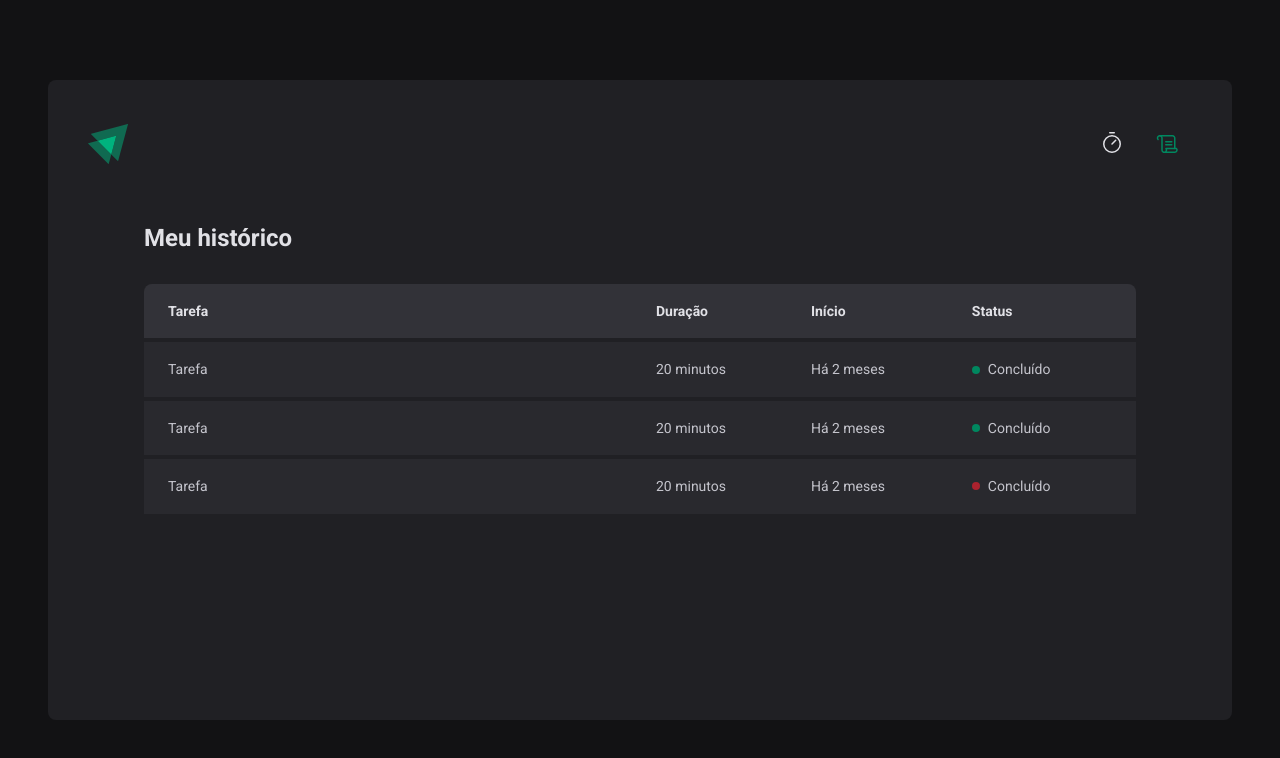
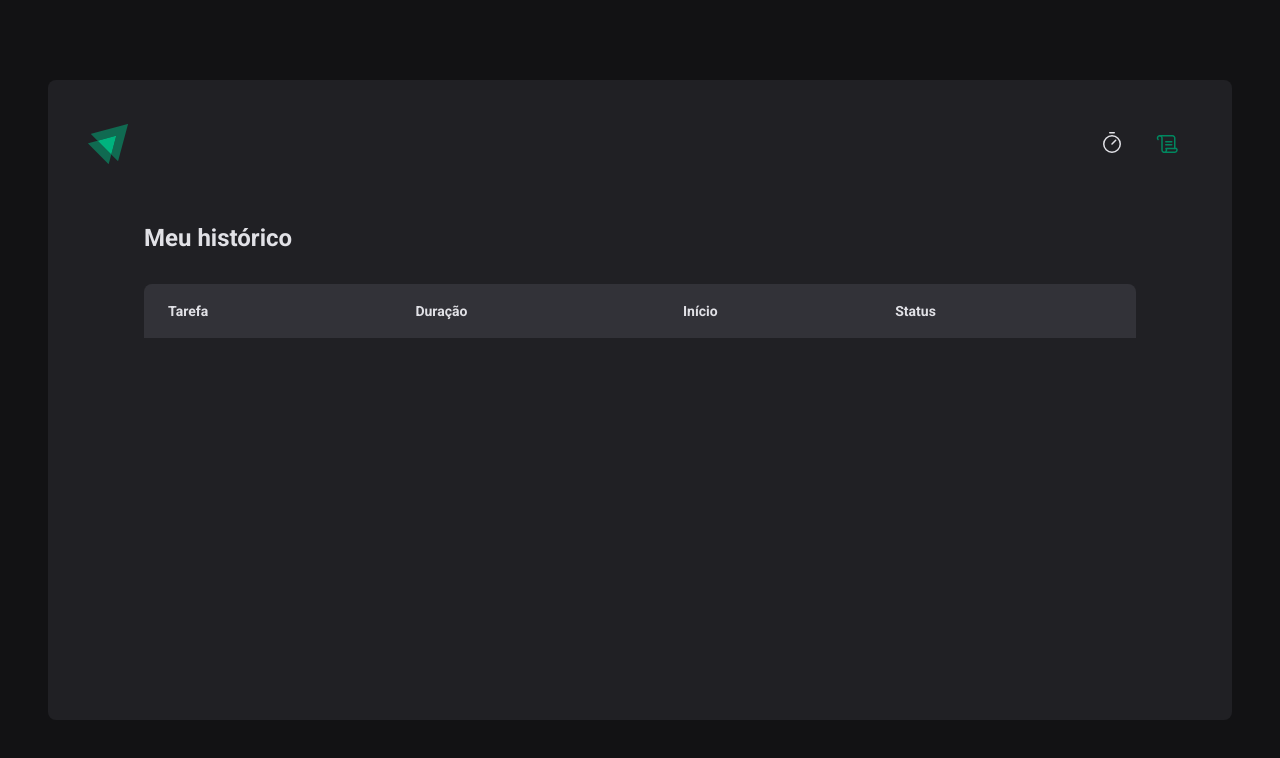
Before and after one commit to paulo-fs/task-timer, a React (Vite) app: page /history in a window 1280 px wide. Shown: the top 758 px of the page. Built offline with nearby package versions, Linux system fonts and the light colour scheme.

Commit message:
feat: informations about cycles shared with the history component and rendering the data on screen

```diff
--- a/src/pages/History/History.tsx
+++ b/src/pages/History/History.tsx
@@ -1,6 +1,8 @@
 import { useContext } from 'react';
 import { CyclesContext } from '../../contexts/CyclesContext';
 import { HistoryContainer, HistoryList, Status } from './stylesHistory';
+import ptBR from 'date-fns/esm/locale/pt-BR/index.js';
+import { formatDistanceToNow } from 'date-fns';
 
 export function History(){
 	const { cycles } = useContext(CyclesContext);
@@ -20,24 +22,31 @@
 						</tr>
 					</thead>
 					<tbody>
-						<tr>
-							<td>Tarefa</td>
-							<td>20 minutos</td>
-							<td>Há 2 meses</td>
-							<td><Status statusColor='green'>Concluído</Status></td>
-						</tr>
-						<tr>
-							<td>Tarefa</td>
-							<td>20 minutos</td>
-							<td>Há 2 meses</td>
-							<td><Status statusColor='green'>Concluído</Status></td>
-						</tr>
-						<tr>
-							<td>Tarefa</td>
-							<td>20 minutos</td>
-							<td>Há 2 meses</td>
-							<td><Status statusColor='red'>Concluído</Status></td>
-						</tr>
+						{
+							cycles.map(cycle => {
+								return (
+									<tr key={cycle.id}>
+										<td>{cycle.task}</td>
+										<td>{cycle.minutesAmount} minutos</td>
+										<td>{formatDistanceToNow(cycle.startDate, {
+											addSuffix: true,
+											locale: ptBR,
+										})}</td>
+										<td>
+											{cycle.finishedDate && (
+												<Status statusColor='green'>Concluído</Status>
+											)}
+											{cycle.interruptedDate && (
+												<Status statusColor='red'>Interrompido</Status>
+											)}
+											{!cycle.finishedDate && !cycle.interruptedDate && (
+												<Status statusColor='yellow'>Em andamento</Status>
+											)}
+										</td>
+									</tr>
+								);
+							})
+						}
 					</tbody>
 				</table>
 			</HistoryList>
```
